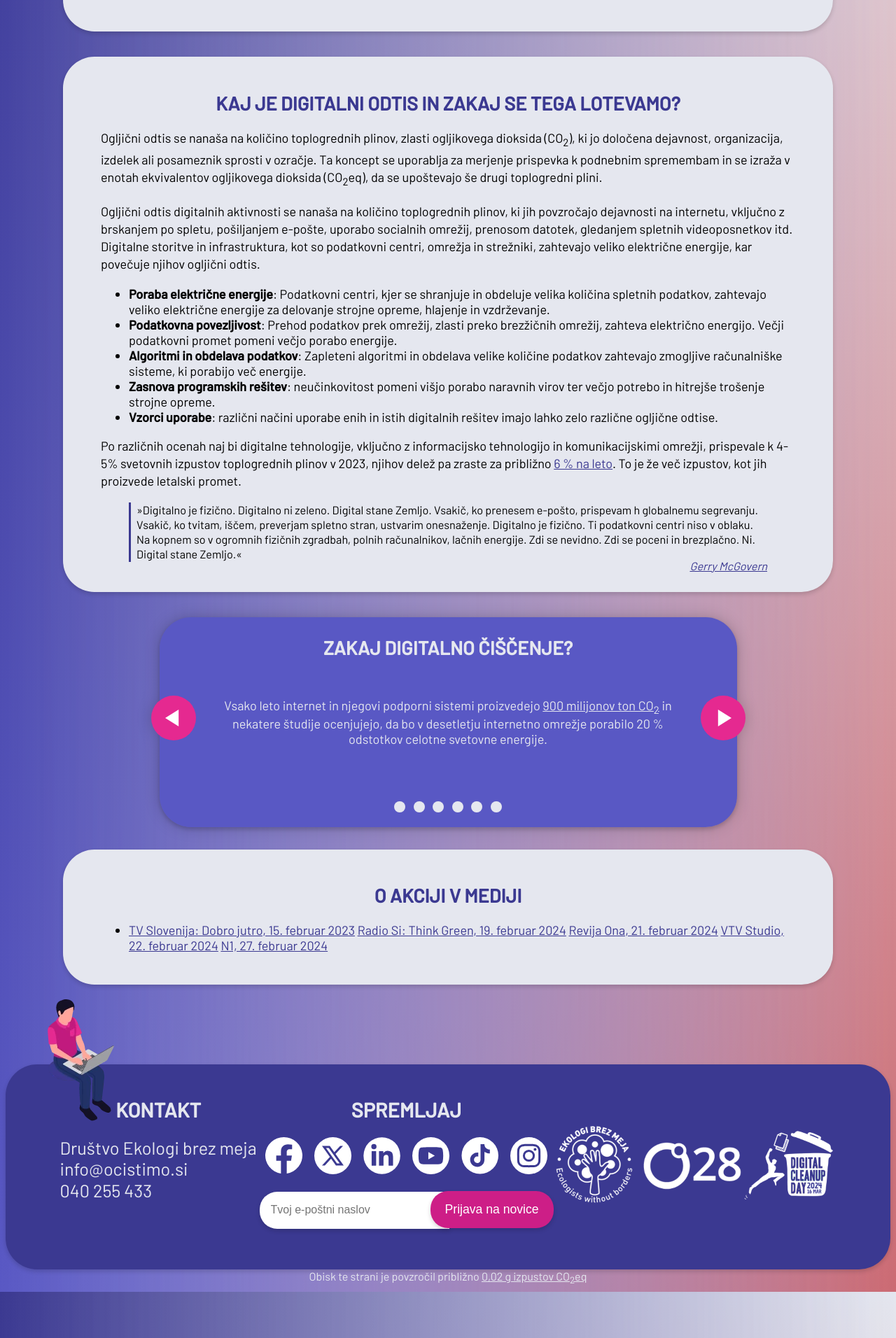
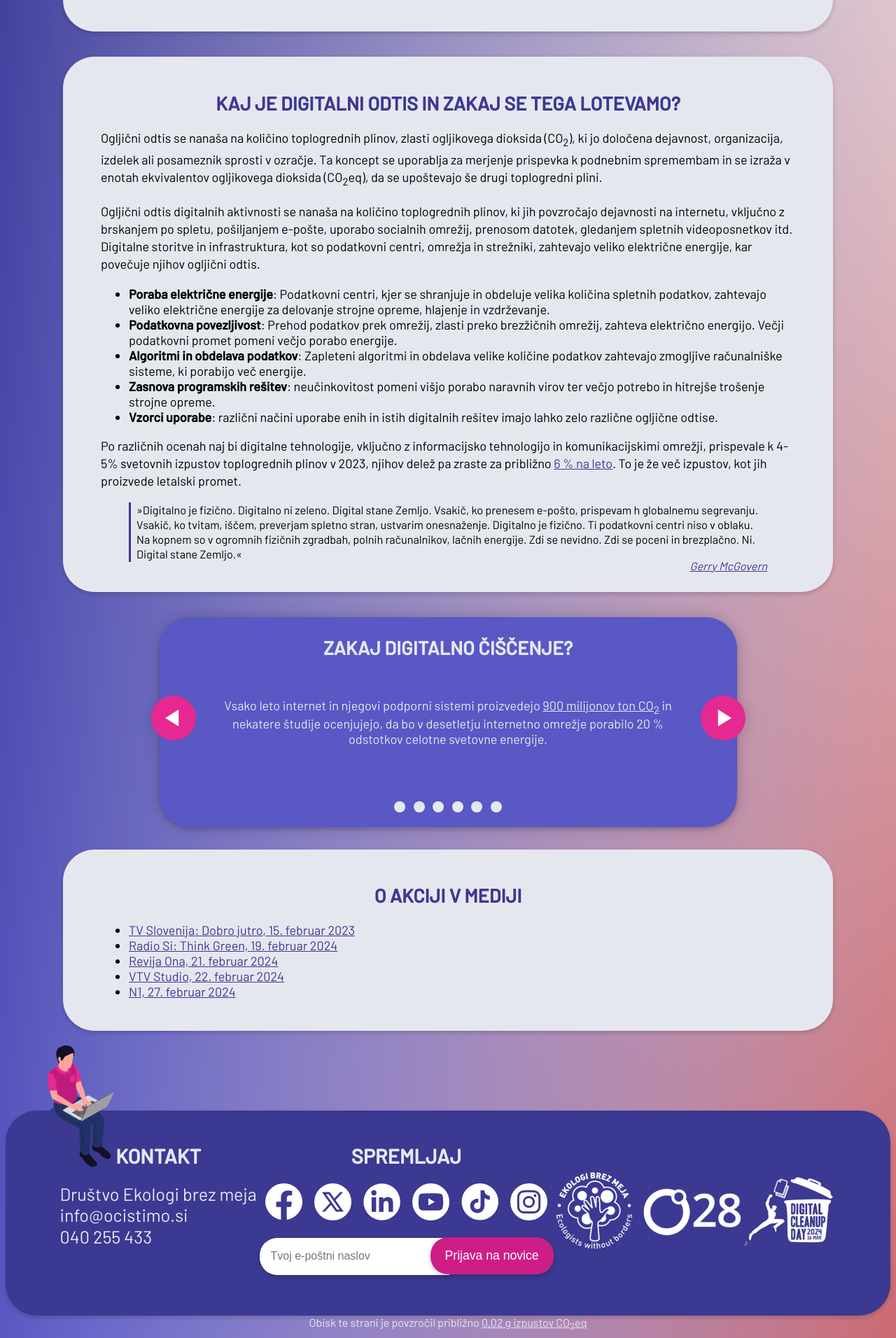
Before and after one commit to ewba/dcd-si, a Jekyll site: the page built from o-akciji.md, in a window 1280 px wide. Shown: the part 687-2599 px from the top of the page at 70% size. Built offline with Jekyll 4.4.1, drawn with Linux system fonts in a browser that asks for light colours.

```diff
--- a/o-akciji.md
+++ b/o-akciji.md
@@ -167,8 +167,8 @@ daj kot navaden blok, ampak samo za screen readerje?
 <div class="block" markdown="1">
 ## O akciji v mediji
 - <a href="https://365.rtvslo.si/arhiv/dobro-jutro/175023261" target="_blank" rel="noopener">TV Slovenija: Dobro jutro, 15. februar 2023</a>
-  <a href="https://365.rtvslo.si/arhiv/think-green/175024246" target="_blank" rel="noopener">Radio Si: Think Green, 19. februar 2024</a>
-  <a href="https://www.slovenskenovice.si/ona/stil/najlazja-cistilna-akcija-na-svetu/" target="_blank" rel="noopener">Revija Ona, 21. februar 2024</a>
-  <a href="https://www.facebook.com/vtvstudioslo/videos/367107139471610/" target="_blank" rel="noopener">VTV Studio, 22. februar 2024</a>
-  <a href="https://n1info.si/novice/slovenija/najlazja-cistilna-akcija-na-svetu-tudi-digitalni-odpadki-skodujejo-okolju/" target="_blank" rel="noopener">N1, 27. februar 2024</a>
+- <a href="https://365.rtvslo.si/arhiv/think-green/175024246" target="_blank" rel="noopener">Radio Si: Think Green, 19. februar 2024</a>
+- <a href="https://www.slovenskenovice.si/ona/stil/najlazja-cistilna-akcija-na-svetu/" target="_blank" rel="noopener">Revija Ona, 21. februar 2024</a>
+- <a href="https://www.facebook.com/vtvstudioslo/videos/367107139471610/" target="_blank" rel="noopener">VTV Studio, 22. februar 2024</a>
+- <a href="https://n1info.si/novice/slovenija/najlazja-cistilna-akcija-na-svetu-tudi-digitalni-odpadki-skodujejo-okolju/" target="_blank" rel="noopener">N1, 27. februar 2024</a>
 </div>
```
